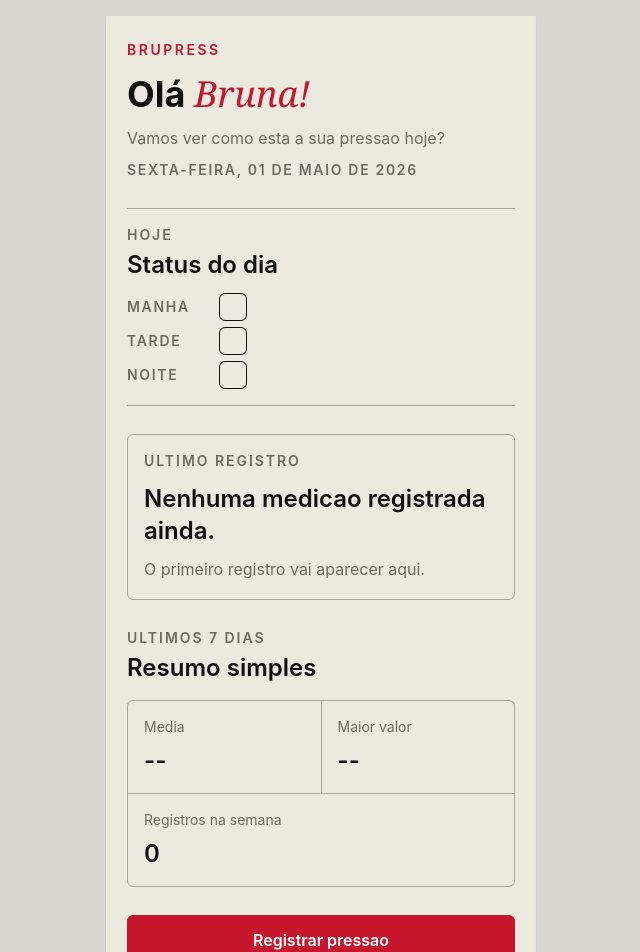
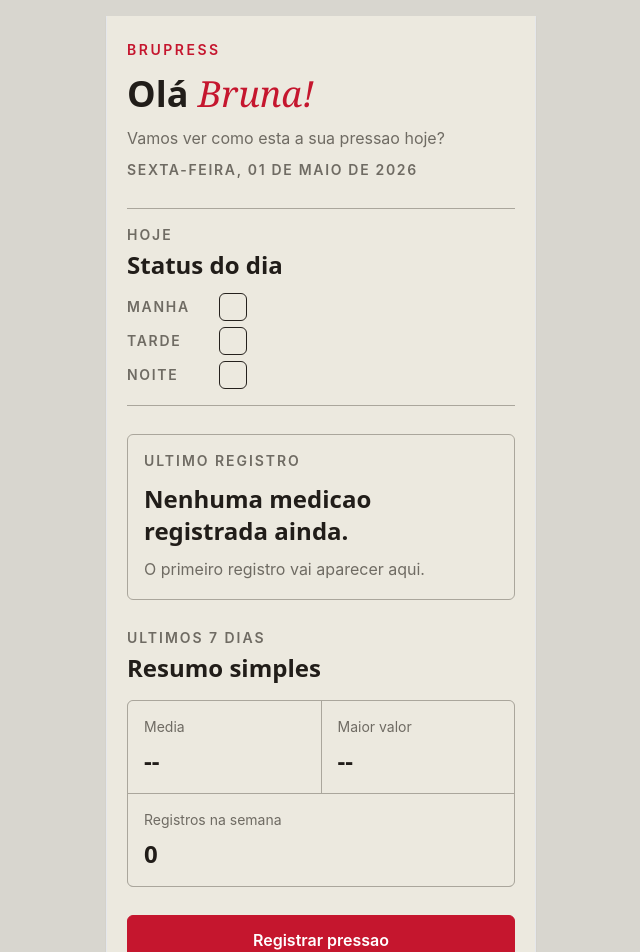
Before and after one commit to hericlessssss/brupress, a React (Vite) app: page / in a window 1280 px wide. Shown: the top 952 px of the page, without its empty margins (319-959 px from the left). Built offline with nearby package versions, Linux system fonts and the light colour scheme; no server answers; the database is empty.

Commit message:
refine: update title typography

```diff
--- a/src/components/PressureCard.tsx
+++ b/src/components/PressureCard.tsx
@@ -20,7 +20,7 @@ export function PressureCard({ record, title = 'Ultimo registro' }: PressureCard
           <p className="text-sm font-semibold uppercase tracking-[0.14em] text-secondary">
             {title}
           </p>
-          <p className="mt-2 text-4xl font-semibold leading-none">
+          <p className="mt-2 font-display text-4xl font-bold leading-none text-heading">
             {record.systolic}/{record.diastolic}
             <span className="ml-2 text-base font-medium text-secondary">
               mmHg
--- a/src/features/pressure/components/HomePage.tsx
+++ b/src/features/pressure/components/HomePage.tsx
@@ -44,7 +44,7 @@ export function HomePage({
           <p className="text-sm font-semibold uppercase tracking-[0.18em] text-accent">
             Brupress
           </p>
-          <h1 className="mt-4 text-4xl font-bold leading-none tracking-normal">
+          <h1 className="mt-4 font-display text-4xl font-bold leading-none tracking-normal text-heading">
             Olá{' '}
             <span
               className="font-normal italic text-accent"
@@ -71,7 +71,7 @@ export function HomePage({
             <p className="text-sm font-semibold uppercase tracking-[0.14em] text-accent">
               Registro salvo com sucesso
             </p>
-            <p className="mt-3 text-3xl font-semibold">
+            <p className="mt-3 font-display text-3xl font-bold text-heading">
               {saveFeedback.systolic}/{saveFeedback.diastolic}
               <span className="ml-2 text-base font-medium text-secondary">
                 mmHg
@@ -88,7 +88,7 @@ export function HomePage({
             <p className="text-sm font-semibold uppercase tracking-[0.14em] text-secondary">
               Sincronizando
             </p>
-            <p className="mt-3 text-xl font-semibold">
+            <p className="mt-3 font-display text-xl font-bold text-heading">
               Buscando os registros salvos...
             </p>
           </section>
@@ -117,7 +117,7 @@ export function HomePage({
             <p className="text-sm font-semibold uppercase tracking-[0.14em] text-secondary">
               Ultimo registro
             </p>
-            <p className="mt-3 text-2xl font-semibold">
+            <p className="mt-3 font-display text-2xl font-bold text-heading">
               Nenhuma medicao registrada ainda.
             </p>
             <p className="mt-2 text-base leading-7 text-secondary">
--- a/src/features/pressure/components/PressureForm.tsx
+++ b/src/features/pressure/components/PressureForm.tsx
@@ -135,7 +135,7 @@ export function PressureForm({
         <p className="text-sm font-semibold uppercase tracking-[0.18em] text-accent">
           Brupress
         </p>
-        <h1 className="mt-3 text-4xl font-semibold leading-none tracking-normal">
+        <h1 className="mt-3 font-display text-4xl font-bold leading-none tracking-normal text-heading">
           Registrar pressao
         </h1>
         <p className="mt-4 text-base leading-7 text-secondary">
@@ -144,7 +144,7 @@ export function PressureForm({
       </header>
 
       <section aria-labelledby="period-title">
-        <h2 className="mb-3 text-sm font-semibold text-primary" id="period-title">
+        <h2 className="mb-3 font-display text-sm font-bold text-heading" id="period-title">
           Periodo
         </h2>
         <div className="grid grid-cols-1 gap-2 sm:grid-cols-3">
@@ -168,7 +168,7 @@ export function PressureForm({
       </section>
 
       <section aria-labelledby="pressure-title">
-        <h2 className="mb-3 text-sm font-semibold text-primary" id="pressure-title">
+        <h2 className="mb-3 font-display text-sm font-bold text-heading" id="pressure-title">
           Pressao arterial
         </h2>
         <div className="grid grid-cols-1 gap-3 sm:grid-cols-2">
@@ -234,7 +234,7 @@ export function PressureForm({
               Tudo salvo por aqui.
             </StatusBadge>
           </div>
-          <p className="text-3xl font-semibold">
+          <p className="font-display text-3xl font-bold text-heading">
             {savedRecord.systolic}/{savedRecord.diastolic}
             <span className="ml-2 text-base font-medium text-secondary">
               mmHg
--- a/src/features/pressure/components/PressureHistory.tsx
+++ b/src/features/pressure/components/PressureHistory.tsx
@@ -54,7 +54,7 @@ export function PressureHistory({ onBack, records }: PressureHistoryProps) {
           <p className="text-sm font-semibold uppercase tracking-[0.18em] text-accent">
             Brupress
           </p>
-          <h1 className="mt-3 text-5xl font-semibold leading-none tracking-normal">
+          <h1 className="mt-3 font-display text-5xl font-bold leading-none tracking-normal text-heading">
             Historico
           </h1>
           <p className="mt-4 text-base leading-7 text-secondary">
@@ -89,7 +89,7 @@ export function PressureHistory({ onBack, records }: PressureHistoryProps) {
 
         {groups.length === 0 ? (
           <section className="rounded-md border border-line bg-surface p-4">
-            <p className="text-xl font-semibold leading-tight">
+            <p className="font-display text-xl font-bold leading-tight text-heading">
               Nenhum registro no historico.
             </p>
             <p className="mt-2 text-base leading-7 text-secondary">
@@ -101,7 +101,7 @@ export function PressureHistory({ onBack, records }: PressureHistoryProps) {
             {groups.map((group) => (
               <section aria-labelledby={`history-${group.dateKey}`} key={group.dateKey}>
                 <h2
-                  className="border-b border-line pb-3 text-2xl font-semibold"
+                  className="border-b border-line pb-3 font-display text-2xl font-bold text-heading"
                   id={`history-${group.dateKey}`}
                 >
                   {group.label}
@@ -121,7 +121,7 @@ export function PressureHistory({ onBack, records }: PressureHistoryProps) {
                         </StatusBadge>
                       </div>
 
-                      <p className="mt-2 text-3xl font-semibold">
+                      <p className="mt-2 font-display text-3xl font-bold text-heading">
                         {record.systolic}/{record.diastolic}
                         <span className="ml-2 text-base font-medium text-secondary">
                           mmHg
@@ -193,7 +193,7 @@ export function PressureHistory({ onBack, records }: PressureHistoryProps) {
                     >
                       {formatTime(record.measured_at)}
                     </time>
-                    <p className="text-xl font-semibold leading-none text-primary">
+                    <p className="font-display text-xl font-bold leading-none text-heading">
                       {record.systolic}/{record.diastolic}
                     </p>
                     <span className="text-xs font-semibold text-primary">
--- a/src/features/pressure/components/PressureSummary.tsx
+++ b/src/features/pressure/components/PressureSummary.tsx
@@ -21,14 +21,14 @@ export function PressureSummary({ summary }: PressureSummaryProps) {
       <p className="text-sm font-semibold uppercase tracking-[0.14em] text-secondary">
         Ultimos 7 dias
       </p>
-      <h2 className="mt-1 text-2xl font-semibold" id="summary-title">
+      <h2 className="mt-1 font-display text-2xl font-bold text-heading" id="summary-title">
         Resumo simples
       </h2>
 
       <dl className="mt-4 grid grid-cols-2 gap-px overflow-hidden rounded-md border border-line bg-line">
         <div className="bg-surface p-4">
           <dt className="text-sm text-secondary">Media</dt>
-          <dd className="mt-2 text-2xl font-semibold">
+          <dd className="mt-2 font-display text-2xl font-bold text-heading">
             {formatPressureValue(
               summary.averageSystolic,
               summary.averageDiastolic,
@@ -37,7 +37,7 @@ export function PressureSummary({ summary }: PressureSummaryProps) {
         </div>
         <div className="bg-surface p-4">
           <dt className="text-sm text-secondary">Maior valor</dt>
-          <dd className="mt-2 text-2xl font-semibold">
+          <dd className="mt-2 font-display text-2xl font-bold text-heading">
             {formatPressureValue(
               summary.highestSystolic,
               summary.highestDiastolic,
@@ -46,7 +46,7 @@ export function PressureSummary({ summary }: PressureSummaryProps) {
         </div>
         <div className="col-span-2 bg-surface p-4">
           <dt className="text-sm text-secondary">Registros na semana</dt>
-          <dd className="mt-2 text-2xl font-semibold">
+          <dd className="mt-2 font-display text-2xl font-bold text-heading">
             {summary.recordCount}
           </dd>
         </div>
--- a/src/features/pressure/components/TodayStatus.tsx
+++ b/src/features/pressure/components/TodayStatus.tsx
@@ -17,7 +17,7 @@ export function TodayStatus({ statuses }: TodayStatusProps) {
         <p className="text-sm font-semibold uppercase tracking-[0.14em] text-secondary">
           Hoje
         </p>
-        <h2 className="mt-1 text-2xl font-semibold" id="today-title">
+        <h2 className="mt-1 font-display text-2xl font-bold text-heading" id="today-title">
           Status do dia
         </h2>
       </div>
--- a/src/styles/globals.css
+++ b/src/styles/globals.css
@@ -5,7 +5,8 @@
 :root {
   --background: #d8d6cf;
   --surface: #ece9df;
-  --text-primary: #111111;
+  --text-primary: #25211d;
+  --text-heading: #211d19;
   --text-secondary: #6f6b63;
   --border: #aaa69c;
   --accent: #c5162e;
--- a/tailwind.config.ts
+++ b/tailwind.config.ts
@@ -8,6 +8,7 @@ export default {
         background: 'var(--background)',
         surface: 'var(--surface)',
         primary: 'var(--text-primary)',
+        heading: 'var(--text-heading)',
         secondary: 'var(--text-secondary)',
         line: 'var(--border)',
         accent: 'var(--accent)',
@@ -15,6 +16,14 @@ export default {
       },
       fontFamily: {
         sans: ['Inter', 'Manrope', 'ui-sans-serif', 'system-ui', 'sans-serif'],
+        display: [
+          'Aptos Display',
+          'Segoe UI Variable Display',
+          'Manrope',
+          'ui-sans-serif',
+          'system-ui',
+          'sans-serif',
+        ],
       },
       maxWidth: {
         shell: '430px',
```
Also changed, not shown: 1 other file (tests, documents, lock files or other folders).
